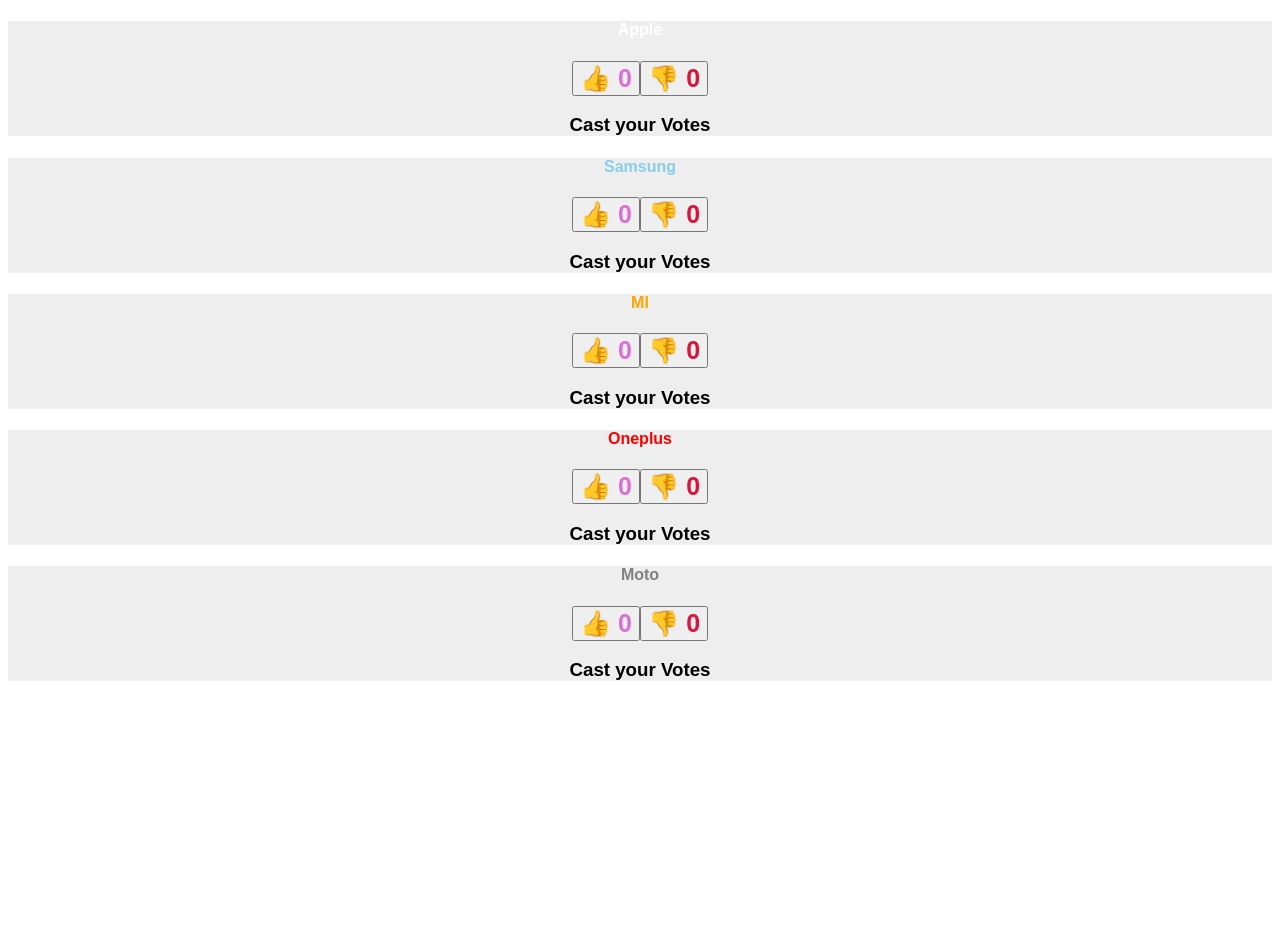
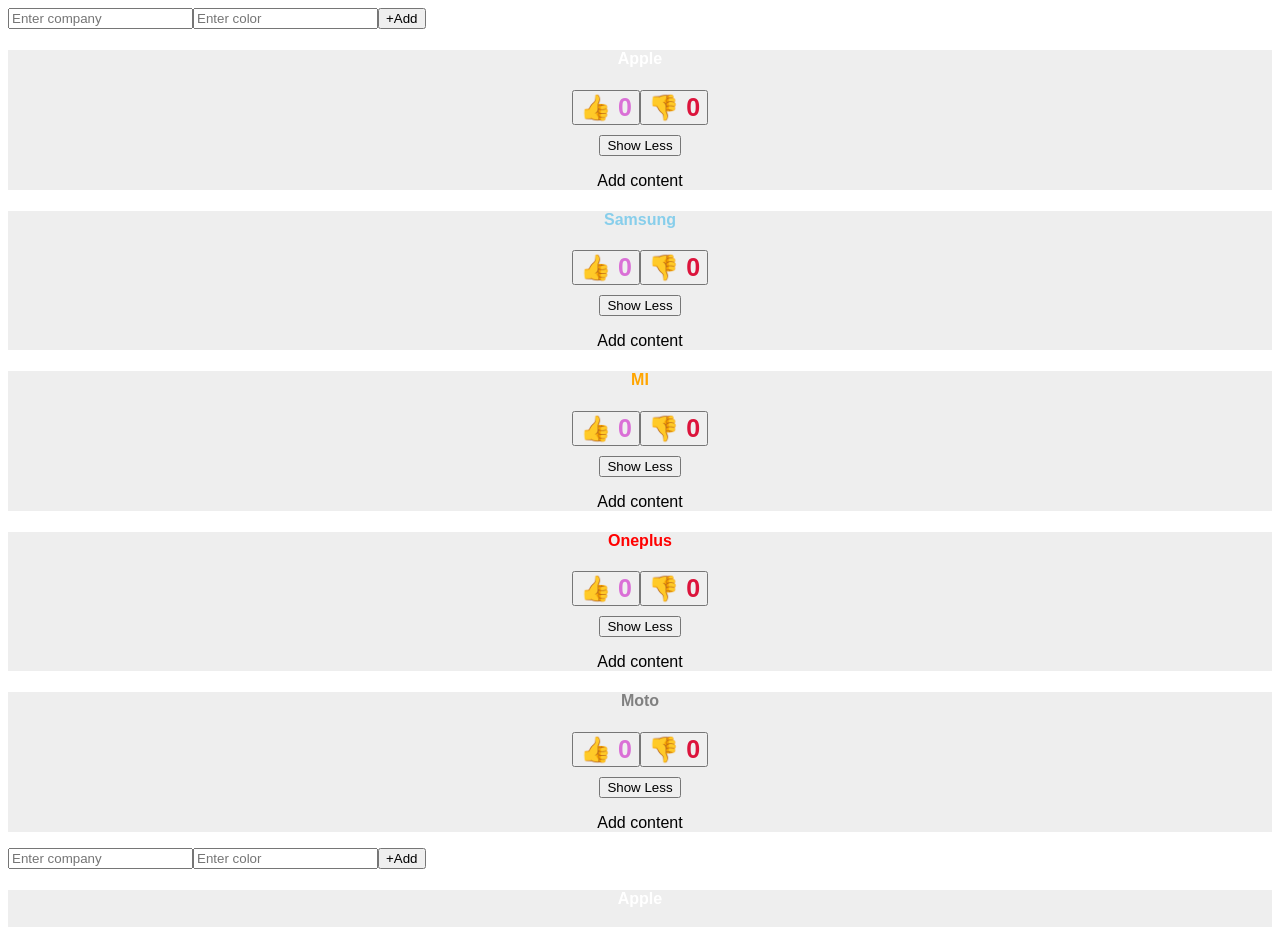
Before and after one commit to ragavkumarv/like-dislike-counter, a React (Create React App) app: page / in a window 1280 px wide. Shown: the top 927 px of the page. Before the commit the page ends 800 px from the top, so only its background shows below. Built offline with nearby package versions, Linux system fonts and the light colour scheme.

Commit message:
Map, add to list, destructure

```diff
--- a/src/App.js
+++ b/src/App.js
@@ -3,16 +3,58 @@
 
 // jsx - js extended
 // App component
-export default function App(props) {
-  console.log(props);
+export default function App() {
+  const intialPoll = [
+    { company: "Apple", color: "white" },
+    { company: "Samsung", color: "skyblue" },
+    { company: "MI", color: "orange" },
+    { company: "Oneplus", color: "red" },
+    { company: "Moto", color: "grey" }
+  ];
+  // react tracking then renders
+  const [poll, setPoll] = useState(intialPoll);
+
+  const [company, setCompany] = useState("");
+  const [color, setColor] = useState("");
+
+  const addContestant = () => setPoll(poll.concat({ company, color }));
+
+  // typing -> onChange - trigger -> event.target.value (contains new value)
+  // -> setCompany -> company
+  // -> setColor -> color
+
+  return (
+    <div>
+      <input
+        onChange={(event) => setCompany(event.target.value)}
+        placeholder="Enter company"
+      />
+      {/* BG color must change when you type in the input */}
+      <input
+        style={{ color }}
+        onChange={(event) => setColor(event.target.value)}
+        placeholder="Enter color"
+      />
+      <button onClick={addContestant}>+Add</button>
+      {poll.map((detalil) => (
+        <Vote company={detalil.company} color={detalil.color} />
+      ))}
+    </div>
+  );
+}
+// Vote is child component of App
+// Which is the child component of Vote? Counter & Content
+
+function Vote({ color, company }) {
+  // console.log(props);
   // state - data - likes
   // ternary operator used
   // const bgStyle = { backgroundColor: likes >= dislikes ? "green" : "crimson" };
   const bgStyle = { backgroundColor: "#eee" };
 
   return (
-    <div className="App" style={bgStyle}>
-      <h4 style={{ color: props.color }}>{props.company}</h4>
+    <div className="vote-system" style={bgStyle}>
+      <h4 style={{ color }}>{company}</h4>
       <Counter color="orchid" emoji="👍" />
       {/* ctrl+/ */}
       {/* Task is to refactor the dislike button using Counter component */}
@@ -21,25 +63,54 @@
     </div>
   );
 }
+
 // DRY - Dont Repeat Yourself
-
 // Clue  - Convert color & emoji as props
 // common - counter , different - thumbs up/down, color - green,red
 // First letter must be capital
 function Content() {
-  return <h3> Cast your Votes </h3>;
+  const [expanded, setExpanded] = useState(true); // true
+  // condtional rendering
+  return (
+    <div style={{ marginTop: "10px" }}>
+      <button onClick={() => setExpanded(!expanded)}>
+        Show {expanded ? "Less" : "More"}
+      </button>
+      {expanded ? <p> Add content </p> : ""}
+    </div>
+  );
 }
 
-function Counter(props) {
+//1. Task
+// Each company different content
+// Adding company you add with a content
+
+//2. Task
+// Build show more recipe
+// map - loop all the recipes
+// Add recipes
+
+// Show More -> Show Less -> Show More
+// expanded === true ? false : true;
+// !expanded
+// true -> click -> false -> click -> true ....
+
+// 10 > 7 ? 'Awesome' : 'cool';
+
+// function Counter(props) {
+function Counter({ color, emoji }) {
+  // Destructure props
+  // const {color, emoji} = props;
   const [counter, setCounter] = useState(0); // React hook
   const counterStyles = {
     fontSize: "25px",
     fontWeight: "bold",
-    color: props.color
+    color
   };
   return (
     <button style={counterStyles} onClick={() => setCounter(counter + 1)}>
-      {props.emoji} {counter}
+      {/* <button style={counterStyles} onClick={() => counter = counter + 1}> */}
+      {emoji} {counter}
     </button>
   );
 }
--- a/src/styles.css
+++ b/src/styles.css
@@ -1,4 +1,4 @@
-.App {
+.vote-system {
   font-family: sans-serif;
   text-align: center;
 }
```
